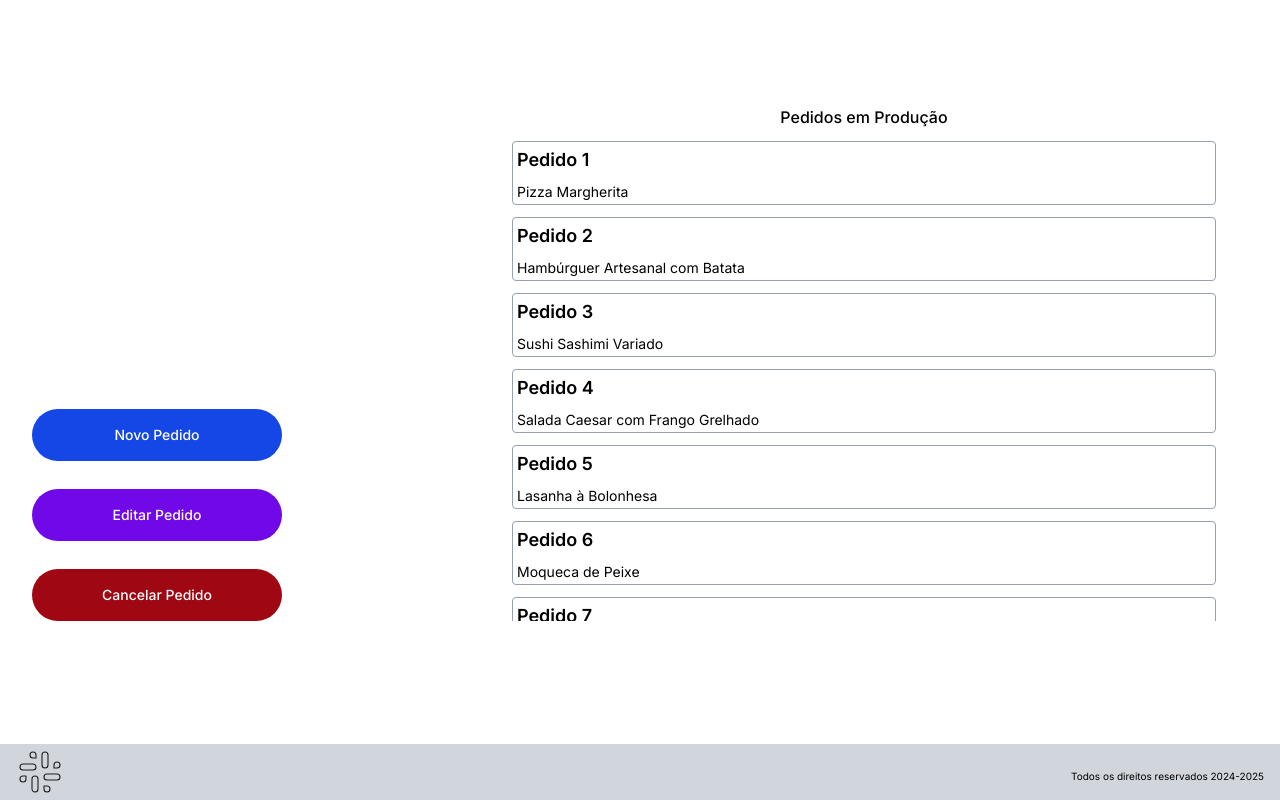
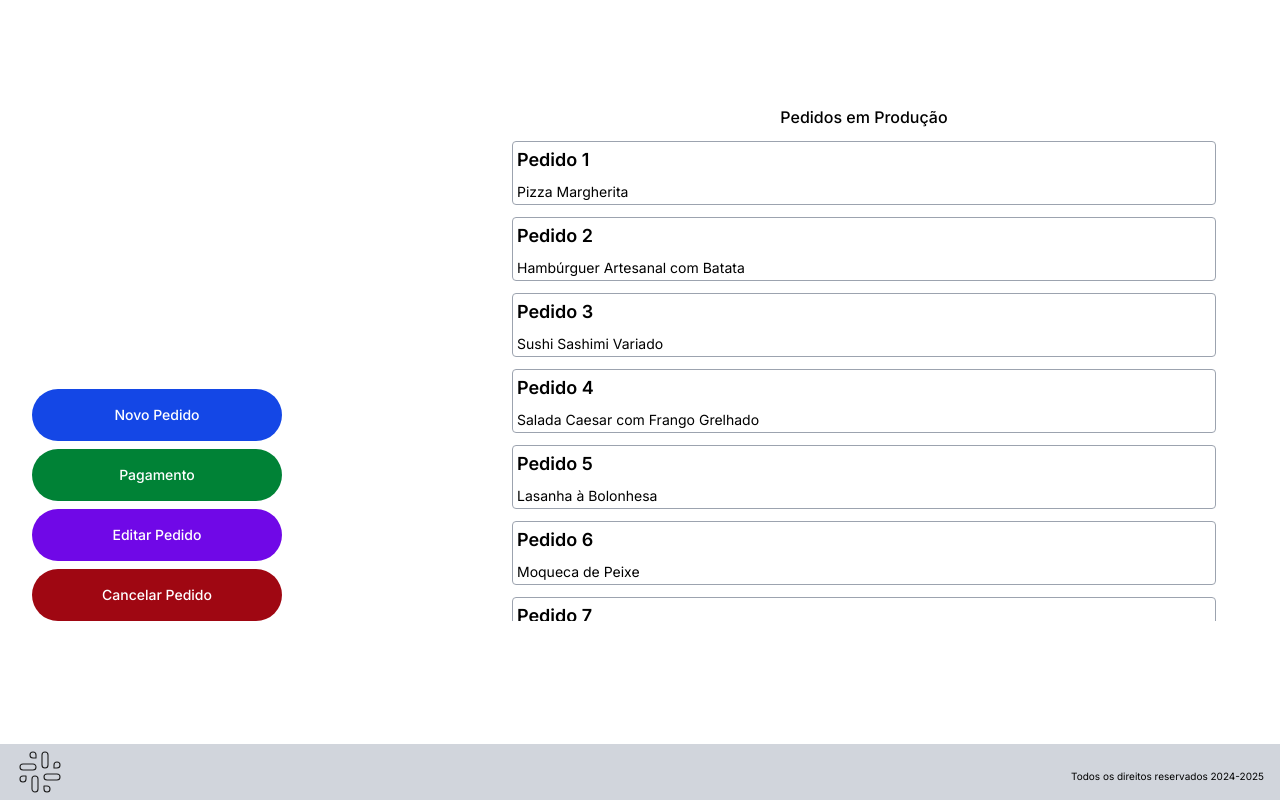
Before and after one commit to NeroForte740/Darshan-frontend, a React (Vite) app: page /home in a window 1280 px wide. Built offline with nearby package versions, Linux system fonts and the light colour scheme.

Commit message:
ajustes nos cards de pedidos na tela home e botão de pagamento

```diff
--- a/src/pages/HomePage/components/HomeButtons.jsx
+++ b/src/pages/HomePage/components/HomeButtons.jsx
@@ -3,6 +3,7 @@ import React from "react";
 const HomeButtons = (props) => {
     const {
         onPressNewOrder,
+        onPressPayment,
         onPressEditOrder,
         onPressCancelOrder,
     } = props
@@ -11,6 +12,9 @@ const HomeButtons = (props) => {
         <div className='md:grid w-full flex justify-between md:max-w-3xs items-center md:items-end md:h-60'>
             <button onClick={() => onPressNewOrder()} className='bg-blue-700 hover:bg-blue-800 text-white font-medium text-[12px] sm:text-sm cursor-pointer py-4 rounded-4xl w-2/7 md:w-[200px] lg:w-[250px] h-15 sm:h-auto sm:w-1/4 px-2'>
                 Novo Pedido
+            </button>
+            <button onClick={() => onPressPayment()} className='bg-green-700 hover:bg-green-800 text-white font-medium text-[12px] sm:text-sm cursor-pointer py-4 rounded-4xl w-2/7 md:w-[200px] lg:w-[250px] h-15 sm:h-auto sm:w-1/4 px-2'>
+                Pagamento
             </button>
             <button onClick={() => onPressEditOrder()} className='bg-violet-700 hover:bg-violet-800 text-white font-medium text-[12px] sm:text-sm cursor-pointer py-4 rounded-4xl w-2/7 md:w-[200px] lg:w-[250px] h-15 sm:h-auto sm:w-1/4 px-2'>
                 Editar Pedido
--- a/src/pages/HomePage/components/HomeOrdersList.jsx
+++ b/src/pages/HomePage/components/HomeOrdersList.jsx
@@ -3,15 +3,16 @@ import React from "react";
 const HomeOrdersList = (props) => {
     const {
         orders,
+        pickedOrder,
         setPickedOrder,
     } = props
 
     return (
-        <div className='flex flex-col justify-end items-center w-full max-w-xl sm:max-w-2xl md:max-w-3xl'>
+        <div className='flex flex-col justify-end items-center w-full max-w-xl sm:max-w-2xl md:max-w-3xl md:pt-5'>
             <span className='font-medium text-md mb-3'>Pedidos em Produção</span>
             <div className='grid h-full w-full max-h-100 md:max-h-120 px-4 md:px-8 overflow-auto'>
                 {orders.map((item, index) =>
-                    <div onClick={() => setPickedOrder(item.id)} tabIndex={index} className='focus:border-violet-700 focus:border-2 flex flex-col items-start max-h-16 w-full p-1 border border-gray-400 rounded-sm mb-3'>
+                    <div onClick={() => setPickedOrder(item.id)} tabIndex={index} className='flex flex-col items-start max-h-16 w-full p-1 rounded-sm mb-3' style={{ border: pickedOrder == item.id ? '2px solid #6d28d9' : '1px solid #9ca3af' }}>
                         <span className='font-semibold text-lg mb-2'>{`Pedido ${item.id}`}</span>
                         <span className='font-normal text-sm'>{item.descricao}</span>
                     </div>
--- a/src/pages/HomePage/index.jsx
+++ b/src/pages/HomePage/index.jsx
@@ -49,15 +49,20 @@ function HomePage() {
 
   }
 
+  const onPressPayment = () => {
+
+  }
+
   return (
     <div className='grid w-full h-full'>
       <div className='w-full md:h-4/5 flex flex-col justify-around md:flex-row md:justify-between md:items-end md:pt-20'>
         <HomeButtons
           onPressNewOrder={() => onPressNewOrder()}
+          onPressPayment={() => onPressPayment()}
           onPressEditOrder={() => onPressEditOrder()}
           onPressCancelOrder={() => onPressCancelOrder()}
         />
-        <HomeOrdersList orders={orders} setPickedOrder={setPickedOrder} />
+        <HomeOrdersList orders={orders} pickedOrder={pickedOrder} setPickedOrder={setPickedOrder} />
       </div>
       <Footer />
       <EditOrderModal
```
